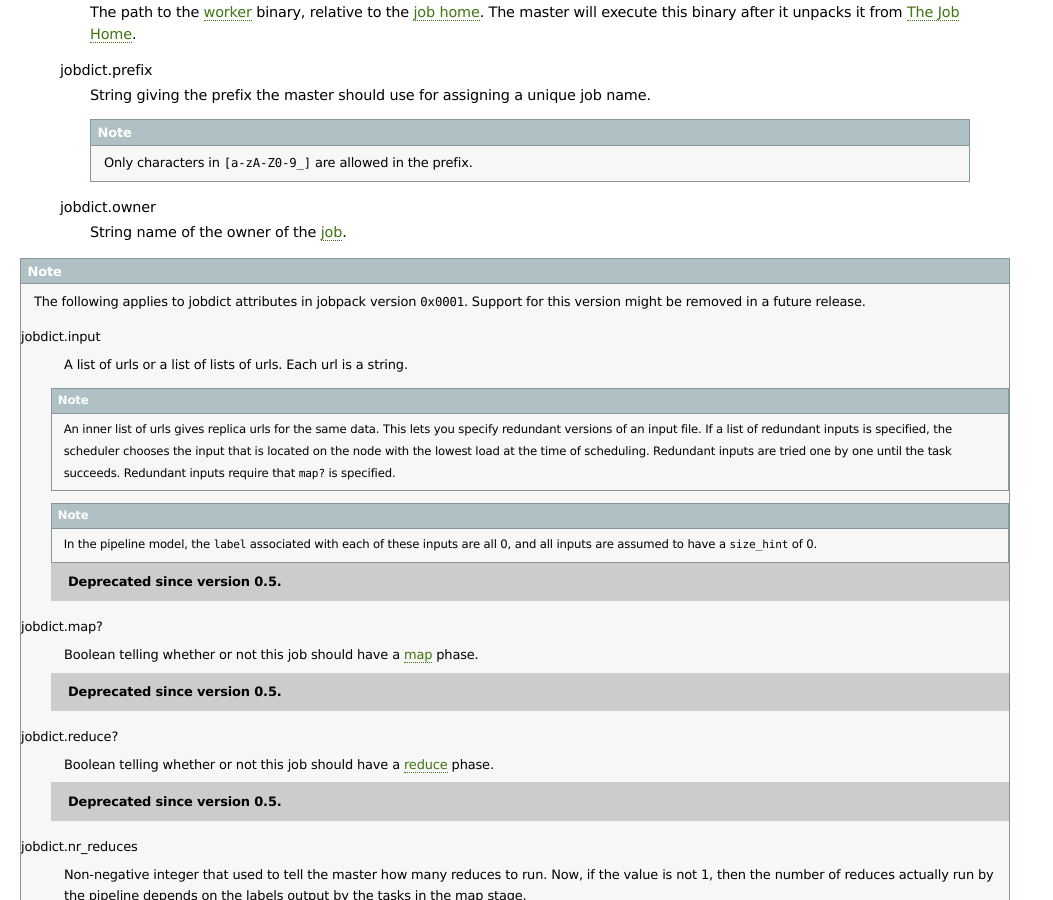
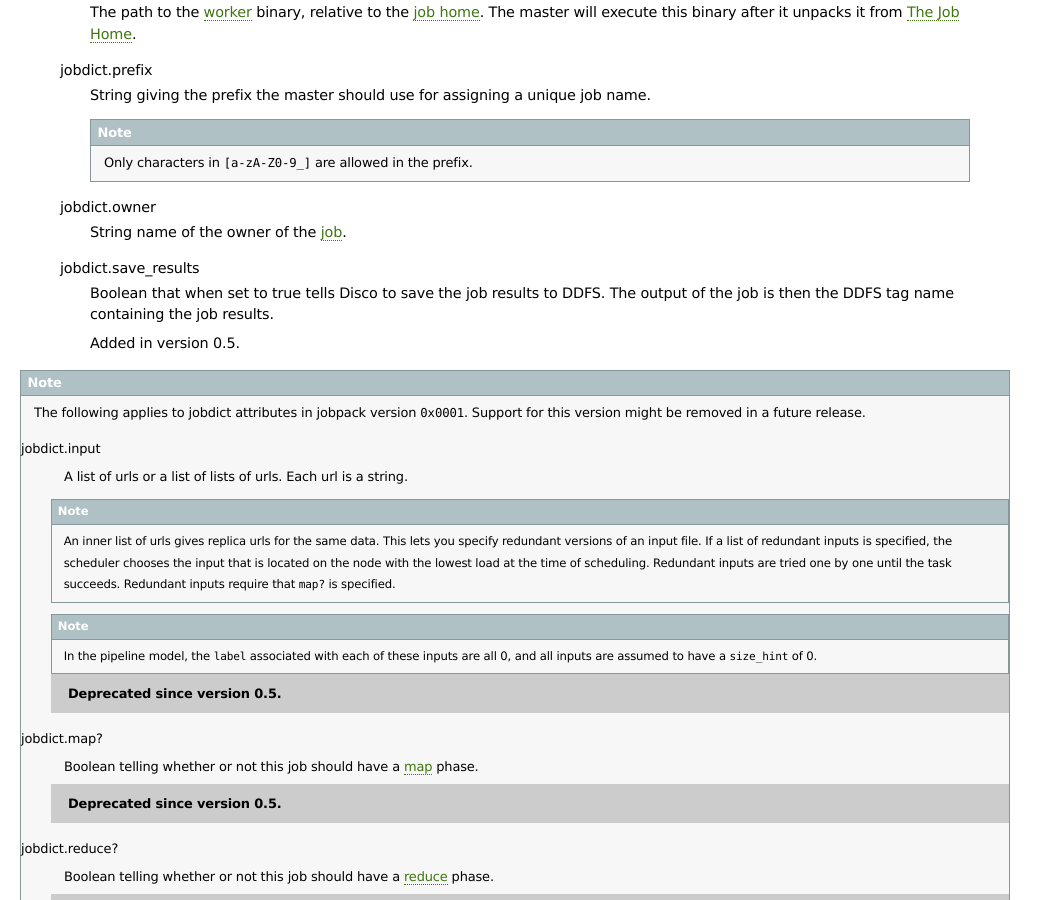
Before and after one commit to discoproject/disco, a Sphinx documentation site: the page built from doc/howto/jobpack.rst, in a window 1280 px wide and 900 px high, scrolled down 1077 px. Shown: the whole window, without its empty margins (0-1053 px from the left). Built offline with Sphinx 7.4.7, drawn with Linux system fonts in a browser that asks for light colours.

Commit message:
[docs] mention save_results in jobpack page.

```diff
--- a/doc/howto/jobpack.rst
+++ b/doc/howto/jobpack.rst
@@ -84,6 +84,14 @@
     .. attribute:: jobdict.owner
 
        String name of the owner of the :term:`job`.
+
+    .. attribute:: jobdict.save_results
+
+       Boolean that when set to true tells Disco to save the job
+       results to DDFS.  The output of the job is then the DDFS tag
+       name containing the job results.
+
+       .. versionadded:: 0.5
 
 
 .. note::
```
